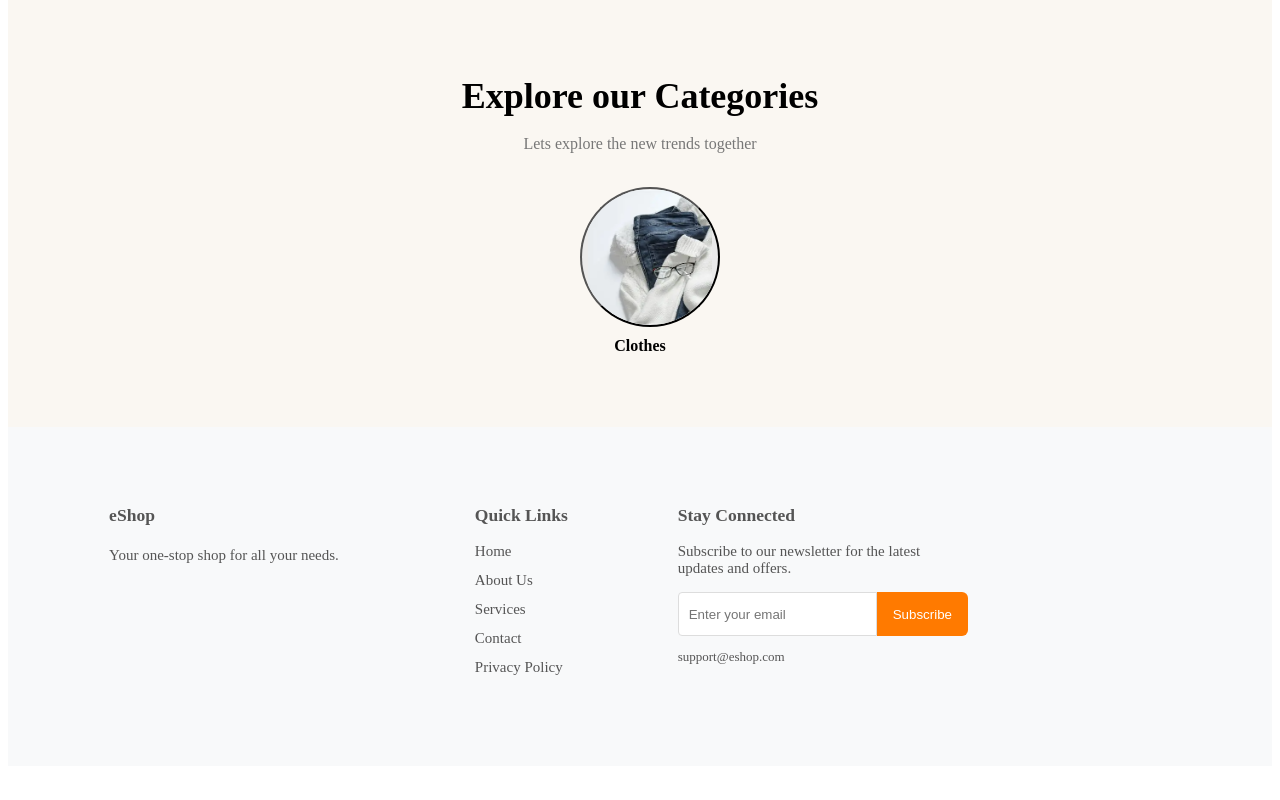
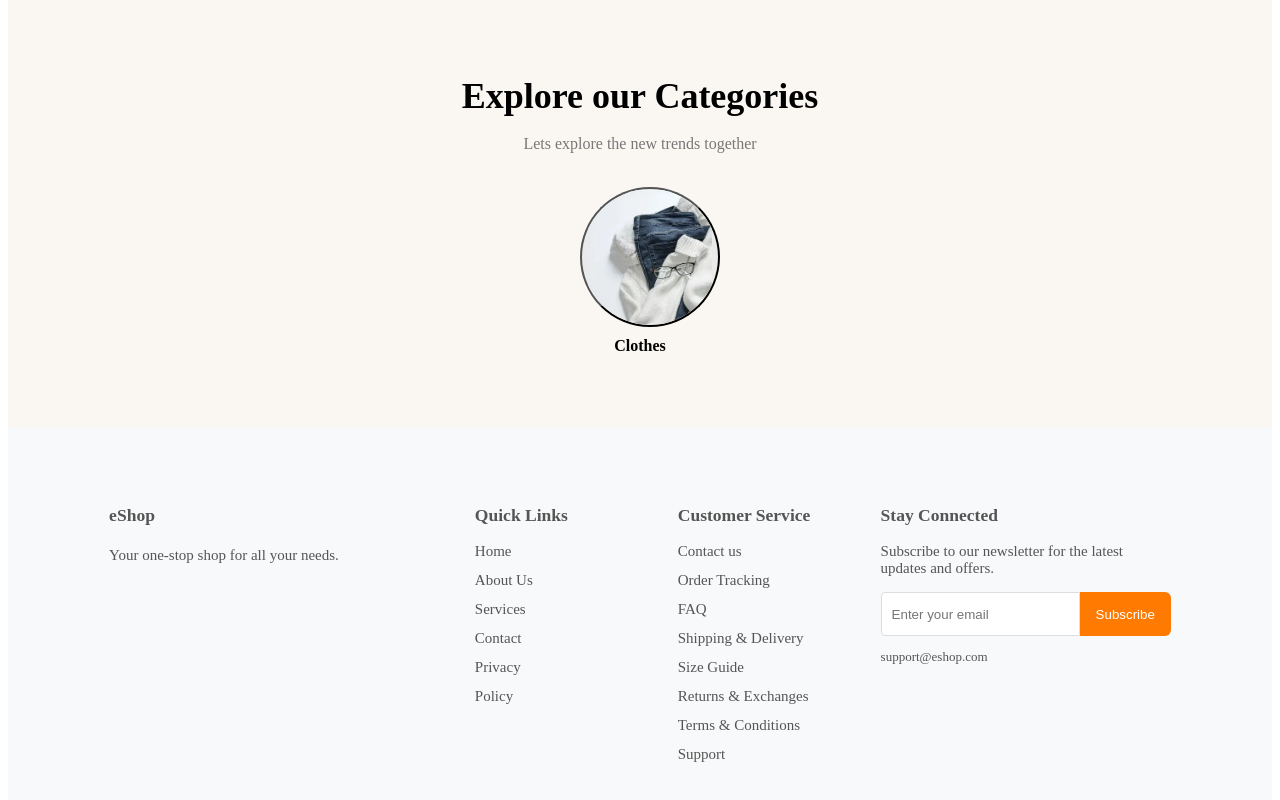
Before and after one commit to ShahdSS/eShopMain, an Angular app: page / in a window 1280 px wide. Shown: the part 814-1614 px from the top of the page. Before the commit the page ends 1588 px from the top, so only its background shows below. Built offline with nearby package versions, Linux system fonts and the light colour scheme.

Commit message:
update in footer

```diff
--- a/src/app/footer/footer.html
+++ b/src/app/footer/footer.html
@@ -19,16 +19,18 @@
       </ul>
     </section>
 
-    <!-- <section class="footer-col">
+    <section class="footer-col">
       <h3 class="footer-title">Customer Service</h3>
       <ul>
           @for (link of customerServices; track $index) {
+            <li>
             <a [routerLink]="link.path">
               {{ link.display }}
           </a>
+          </li>
           }
       </ul>
-    </section> -->
+    </section>
 
 
     <section class="footer-col">
--- a/src/app/footer/footer.ts
+++ b/src/app/footer/footer.ts
@@ -28,19 +28,23 @@ export class Footer {
       url: '/contact'
     },
     {
-      name: 'Privacy Policy',
+      name: 'Privacy',
       url: '/privacy'
     },
+    {
+      name: 'Policy',
+      url: '/policy'
+    }
   ];
 
-  customerServices=[
-    'Contact us',
-    'Order Tracking',
-    'FAQ',
-    'Shipping & Delivery',
-    'Size Guide',
-    'Returns & Exchanges',
-    'Terms & Conditions',
-    'Support'
-  ]
+  customerServices = [
+  { display: 'Contact us', path: '/contact-us' },
+  { display: 'Order Tracking', path: '/order-tracking' },
+  { display: 'FAQ', path: '/faq' },
+  { display: 'Shipping & Delivery', path: '/shipping-delivery' },
+  { display: 'Size Guide', path: '/size-guide' },
+  { display: 'Returns & Exchanges', path: '/returns-exchanges' },
+  { display: 'Terms & Conditions', path: '/terms-conditions' },
+  { display: 'Support', path: '/support' }
+];
 }
```
